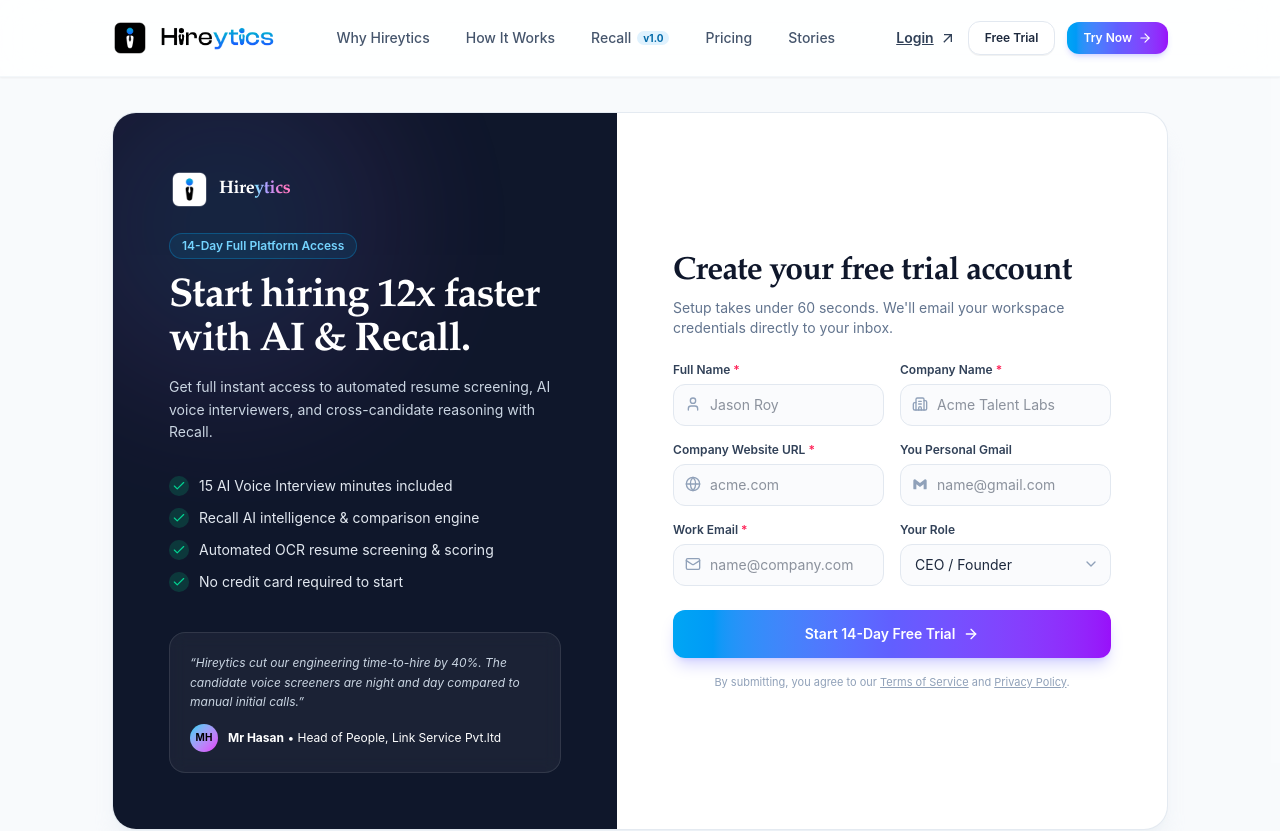
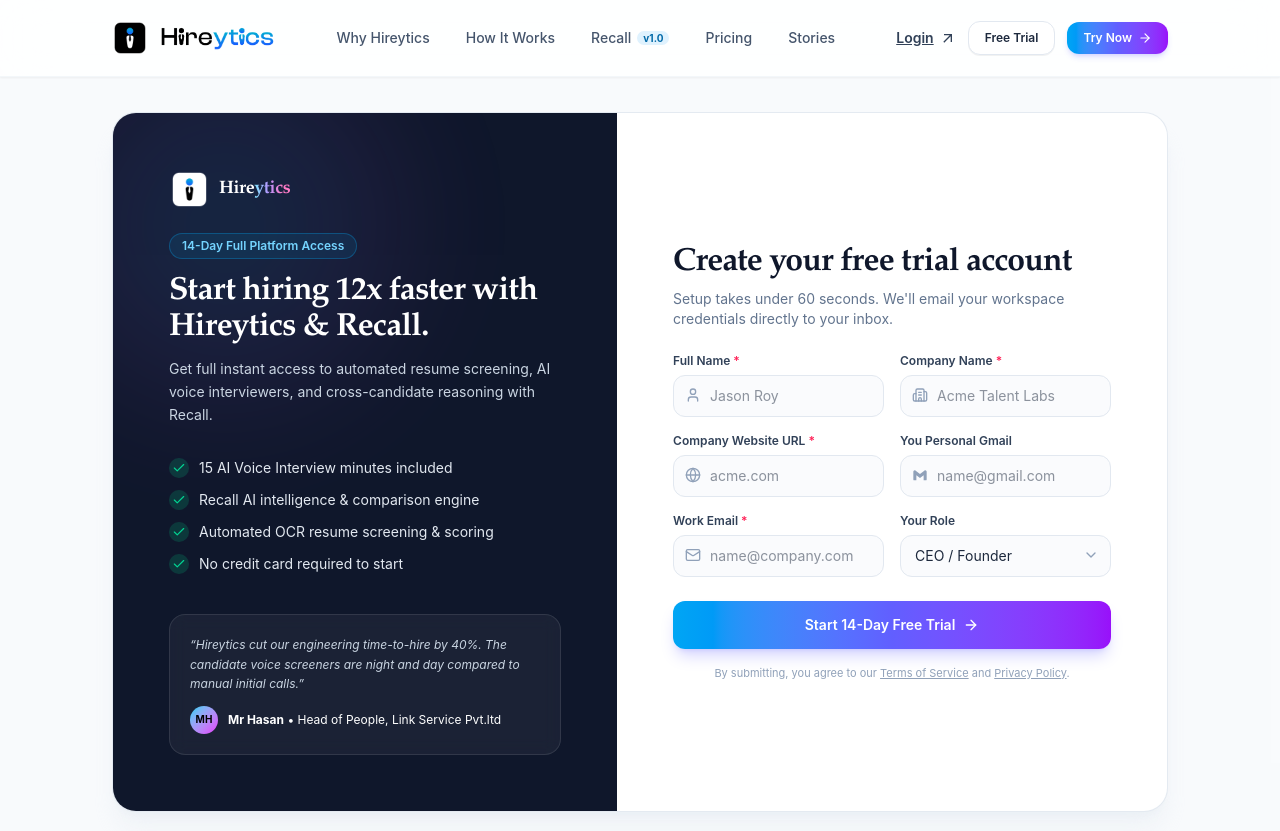
Before and after one commit to saadshahrukh/hireyticss, a Next.js app: page /free-trial in a window 1280 px wide. Shown: the top 831 px of the page. Built offline with nearby package versions, Linux system fonts and the light colour scheme.

Commit message:
Update page.tsx

```diff
--- a/app/free-trial/page.tsx
+++ b/app/free-trial/page.tsx
@@ -145,9 +145,9 @@
                     <span className="inline-flex items-center gap-1.5 rounded-full border border-sky-500/30 bg-sky-500/10 px-3 py-1 text-xs font-semibold text-sky-300">
                        14-Day Full Platform Access
                     </span>
-                    <h1 className="mt-4 font-heading text-3xl font-bold tracking-tight text-white sm:text-4xl">
-                      Start hiring 12x faster with AI & Recall.
-                    </h1>
+                    <h2 className="mt-4 font-heading text-3xl font-bold tracking-tight text-white sm:text-4xl">
+                      Start hiring 12x faster with Hireytics & Recall.
+                    </h2>
                     <p className="mt-3 text-sm leading-relaxed text-slate-300">
                       Get full instant access to automated resume screening, AI voice interviewers, and cross-candidate reasoning with Recall.
                     </p>
```
